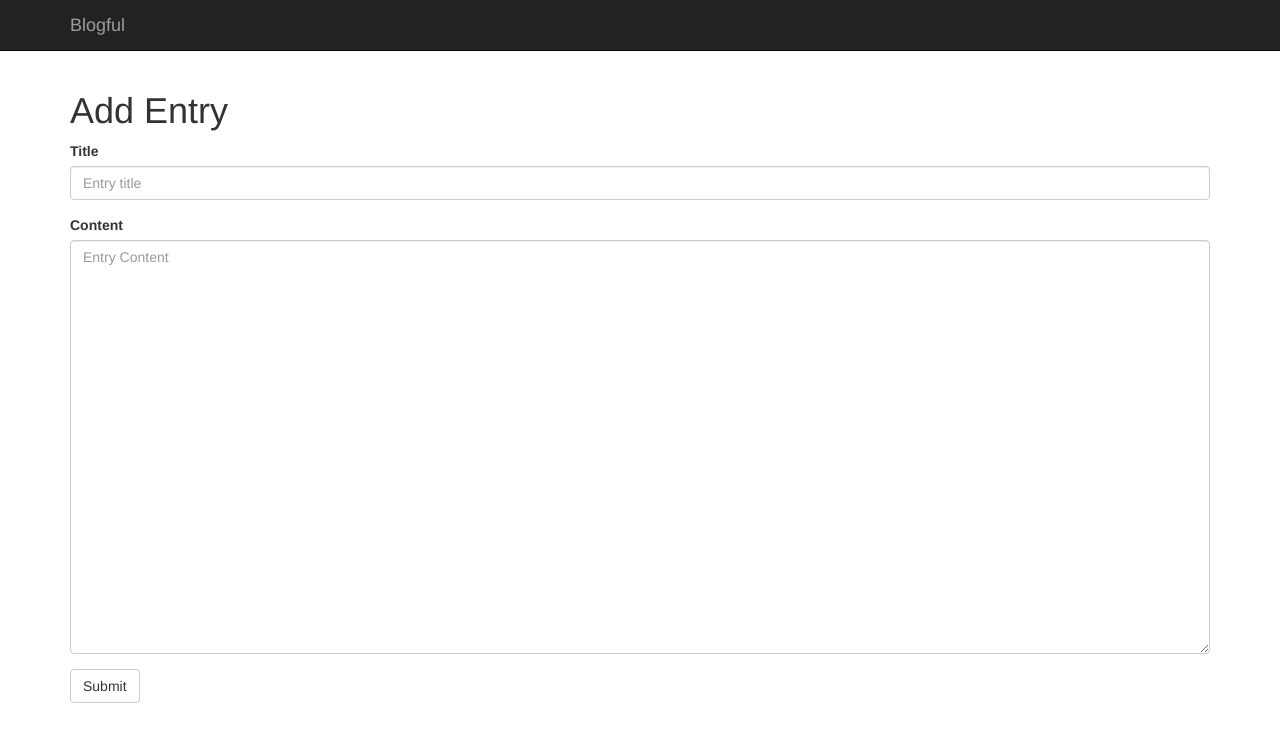
After one commit to rich404py/blogful, a Flask app: page /entry/add in a window 1280 px wide. The commit adds this page. Shown: the top 742 px of the page. Run offline with Flask 2, Linux system fonts and the light colour scheme; parts of the project's set-up code (start-up, migrations or seed data) failed here and were passed over; some libraries are stand-ins or nearby versions.

Commit message:
Added blog pagination/posting

```diff
--- /dev/null
+++ b/blog/templates/add_entry.html
@@ -0,0 +1,19 @@
+{% extends "base.html" %}
+
+{% block content %}
+<h1>
+    Add Entry
+</h1>
+
+<form role="form" method="POST">
+    <div class="form-group">
+        <label for="title">Title</label>
+        <input type="text" class="form-control" id="title" name="title" placeholder="Entry title" required>
+    </div>
+    <div class="form-group">
+        <label for="content">Content</label>
+        <textarea class="form-control" id="content" name="content" placeholder="Entry Content" rows="20" required></textarea>
+    </div>
+    <button type="submit" class="btn btn-default">Submit</button>
+</form>
+{% endblock %}
--- a/blog/views.py
+++ b/blog/views.py
@@ -1,11 +1,48 @@
 from flask import render_template
+from flask import request, redirect, url_for
 
 from . import app
 from .database import session, Entry
 
+PAGINATE_BY = 10
+
 @app.route("/")
-def entries():
+@app.route("/page/<int:page>")
+def entries(page=1):
+    # Zero-indexed page
+    page_index = page - 1
+
+    count = session.query(Entry).count()
+
+    start = page_index * PAGINATE_BY
+    end = start + PAGINATE_BY
+
+    total_pages = (count - 1) // PAGINATE_BY + 1
+    has_next = page_index < total_pages - 1
+    has_prev = page_index > 0
+
     entries = session.query(Entry)
     entries = entries.order_by(Entry.datetime.desc())
-    entries = entries.all()
-    return render_template("entries.html", entries=entries)
+    entries = entries[start:end]
+
+    return render_template("entries.html",
+        entries=entries,
+        has_next=has_next,
+        has_prev=has_prev,
+        page=page,
+        total_pages=total_pages
+    )
+
+@app.route("/entry/add", methods=["GET"])
+def add_entry_get():
+    return render_template("add_entry.html")
+
+@app.route("/entry/add", methods=["POST"])
+def add_entry_post():
+    entry = Entry(
+        title=request.form["title"],
+        content=request.form["content"],
+    )
+    session.add(entry)
+    session.commit()
+    return redirect(url_for("entries"))
```
Also changed, not shown: blog/templates/entries.html (+13 -0 lines).
